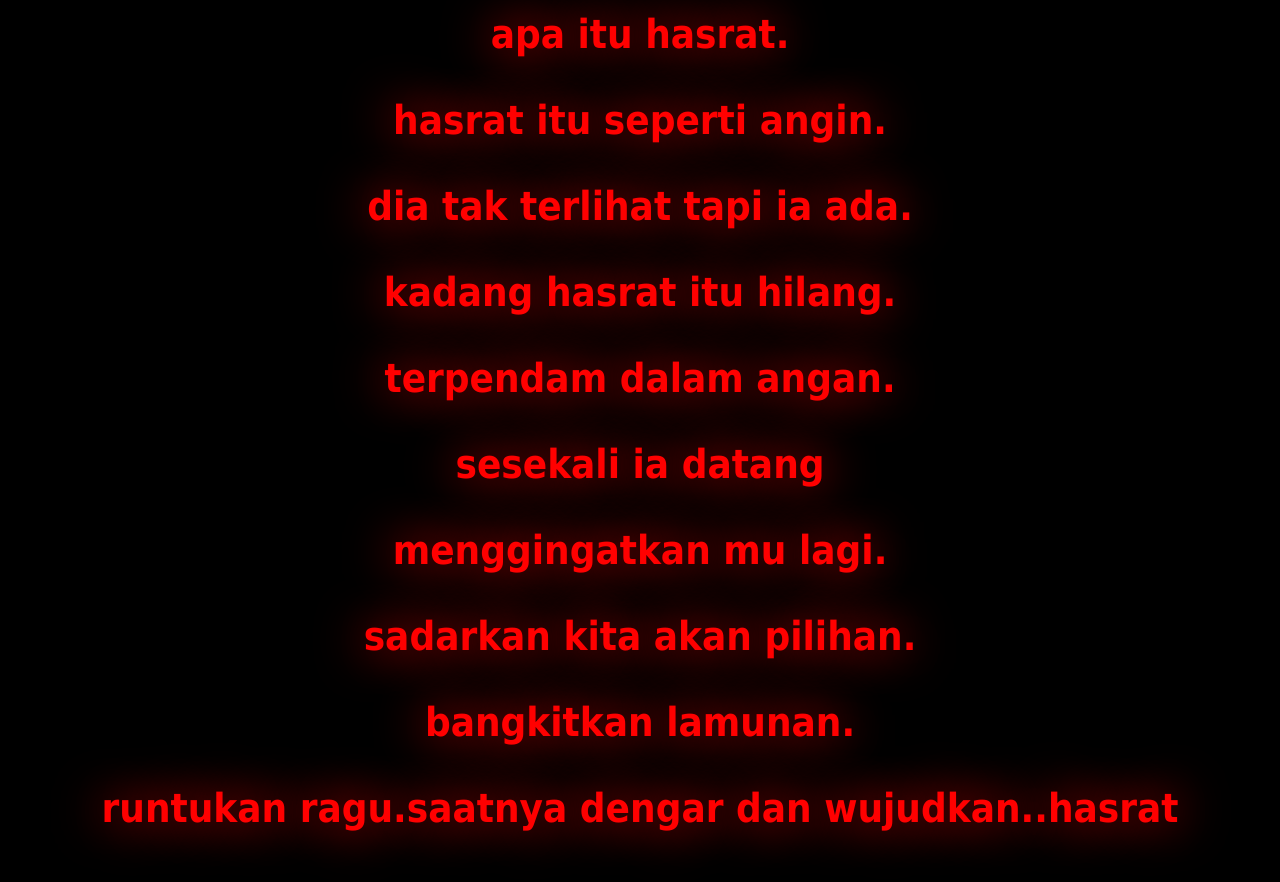
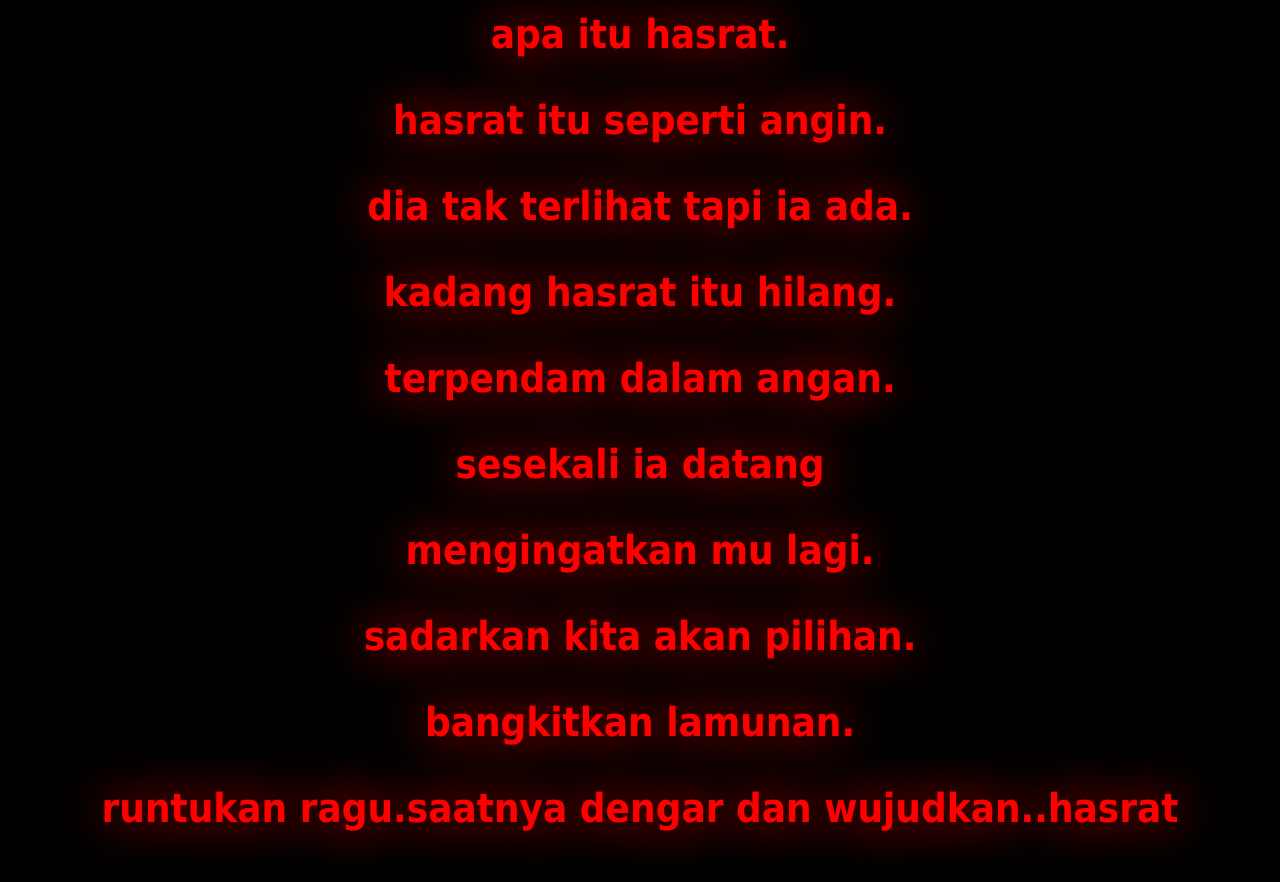
Before and after one commit to Pe7e/Pe7e.github.io, a plain HTML site: page index.html in a window 1280 px wide. Drawn offline with Linux system fonts and the light colour scheme.

Commit message:
Update index.html

```diff
--- a/index.html
+++ b/index.html
@@ -3,7 +3,7 @@
 <meta http-equiv="Content-Type" content="text/html; charset=Windows-1254" />
 <link href='https://fonts.googleapis.com/css?family=Shadows+Into+Light'
 rel='stylesheet' type='text/css'>
-<title>[+]saatnya_ngopi_!~[+]</title>
+<title>[+]saatnya_ngopi[+]</title>
 <link rel="icon"
 type="image/png" href="https://drive.google.com/file/d/0B9Ws1HnbCQLTalN5QnFuWVRYNDA/view?usp=sharing" />
 <script>
@@ -97,7 +97,7 @@ if (browserok) {
 <p><b>kadang hasrat itu hilang.<b>
 <p><b>terpendam dalam angan.<b>
 <p><b>sesekali ia datang<b>
-<p><b>menggingatkan mu lagi.<b>
+<p><b>mengingatkan mu lagi.<b>
 <p><b>sadarkan kita akan pilihan.<b>
 <p><b>bangkitkan lamunan.<b>
 <p><b>runtukan ragu.saatnya dengar dan wujudkan..hasrat<b>
```
